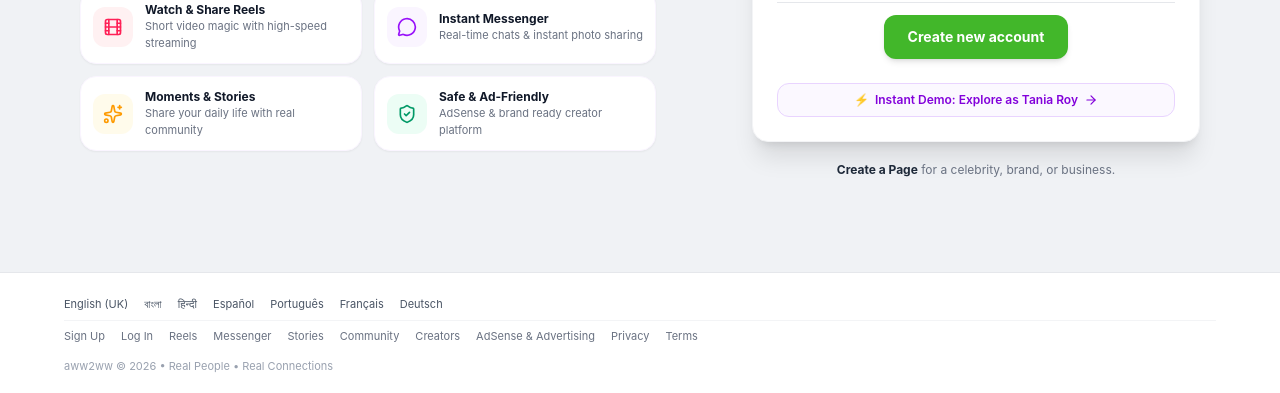
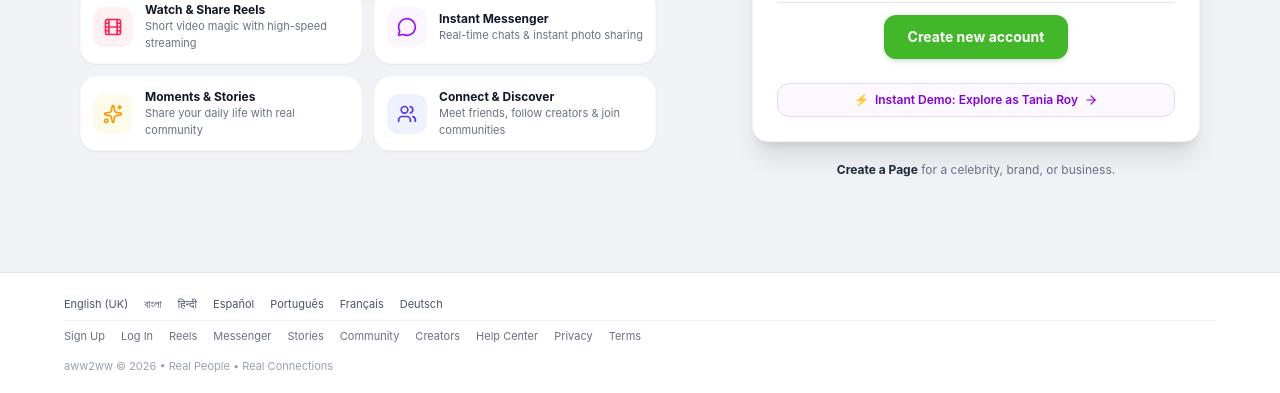
Before and after one commit to Artistwaladigital/aww2ww, a React (Vite) app: page / in a window 1280 px wide. Shown: the part 402-795 px from the top of the page. Built offline with nearby package versions, Linux system fonts and the light colour scheme; no server answers; a web font is replaced by a local one.

Commit message:
Replace Safe & Ad-Friendly with Connect & Discover feature card on landing page

```diff
--- a/src/components/auth/FacebookLandingPage.tsx
+++ b/src/components/auth/FacebookLandingPage.tsx
@@ -1,5 +1,5 @@
 import React, { useState } from 'react';
-import { Mail, Lock, Eye, EyeOff, Film, MessageCircle, Sparkles, ShieldCheck, X, Camera, ArrowRight } from 'lucide-react';
+import { Mail, Lock, Eye, EyeOff, Film, MessageCircle, Sparkles, Users, X, Camera, ArrowRight } from 'lucide-react';
 import { useApp } from '../../context/AppContext';
 import { API_URL } from '../../api/client';
 
@@ -147,12 +147,12 @@ export const FacebookLandingPage: React.FC = () => {
             </div>
 
             <div className="flex items-center space-x-3 p-3 bg-white rounded-2xl shadow-xs border border-purple-50">
-              <div className="p-2.5 rounded-xl bg-emerald-50 text-emerald-600 shrink-0">
-                <ShieldCheck className="w-5 h-5" />
+              <div className="p-2.5 rounded-xl bg-indigo-50 text-indigo-600 shrink-0">
+                <Users className="w-5 h-5" />
               </div>
               <div className="text-left">
-                <h4 className="text-xs font-bold text-gray-900">Safe &amp; Ad-Friendly</h4>
-                <p className="text-[11px] text-gray-500">AdSense &amp; brand ready creator platform</p>
+                <h4 className="text-xs font-bold text-gray-900">Connect &amp; Discover</h4>
+                <p className="text-[11px] text-gray-500">Meet friends, follow creators &amp; join communities</p>
               </div>
             </div>
           </div>
@@ -429,7 +429,7 @@ export const FacebookLandingPage: React.FC = () => {
             <span>Stories</span>
             <span>Community</span>
             <span>Creators</span>
-            <span>AdSense &amp; Advertising</span>
+            <span>Help Center</span>
             <span>Privacy</span>
             <span>Terms</span>
           </div>
```
